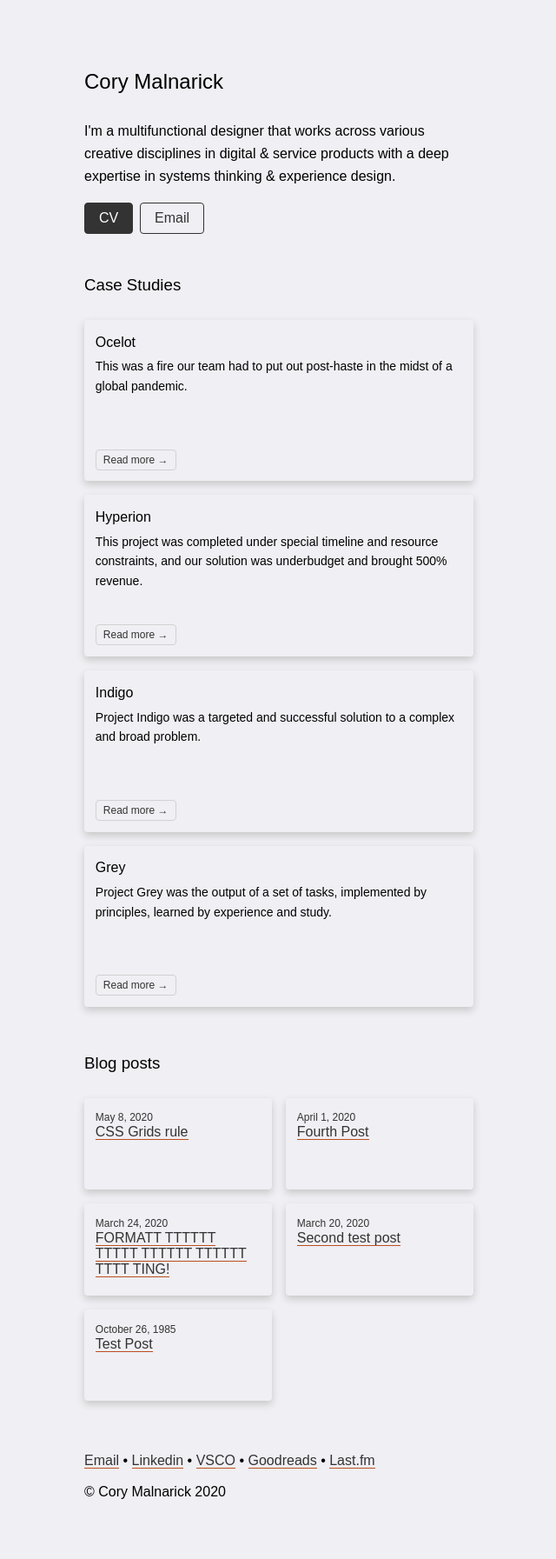
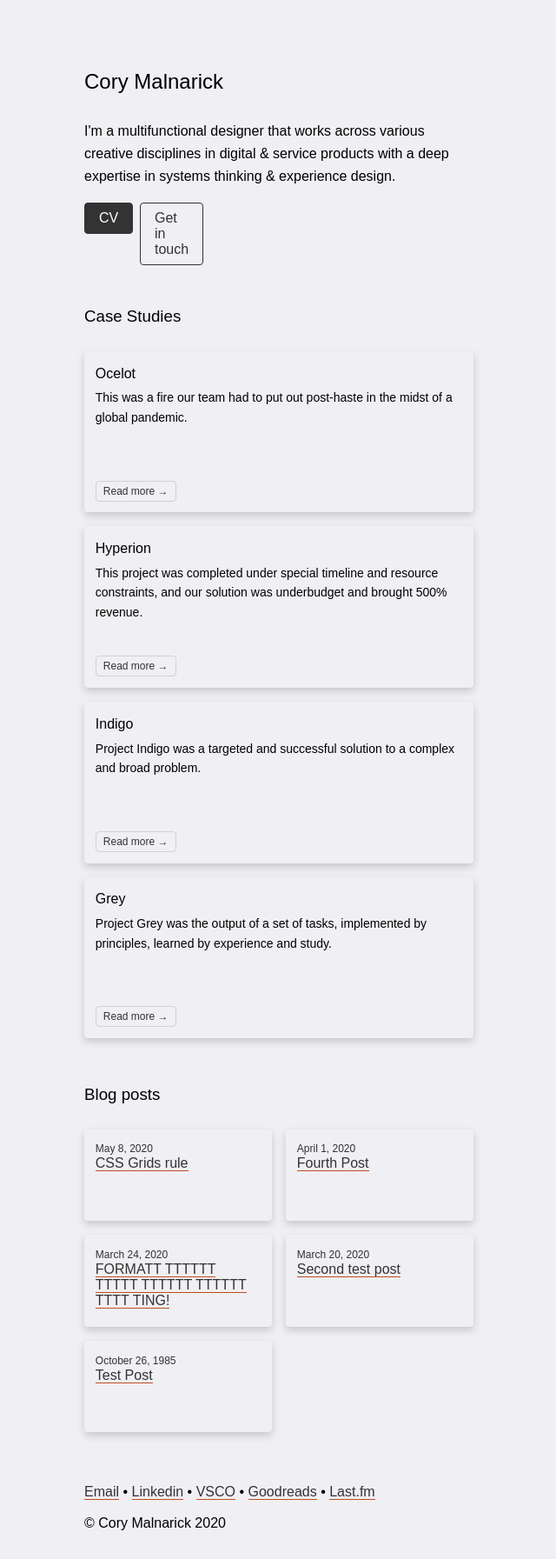
Before and after one commit to foundmonster/foundmonster.github.io, a Jekyll site: the page built from index.html, in a window 1280 px wide. Shown: the whole page at 87% size, without its empty margins (319-959 px from the left). Built offline with Jekyll 4.4.1, drawn with Linux system fonts in a browser that asks for light colours; some web fonts are replaced; before the commit the page ends 1757 px from its top, so only the background shows below that.

Commit message:
updating email CTA text

```diff
--- a/index.html
+++ b/index.html
@@ -6,7 +6,7 @@ title: Cory Malnarick
 <p>I'm a multifunctional designer that works across various creative disciplines in digital & service products with a deep expertise in systems thinking & experience design.</p><br>
 <div class="buttongrid">
 	<div><a class="button-primary" href="/CV.html">CV</a></div>
-	<div><a class="button-secondary" href="mailto:cory.malnarick@gmail.com">Email</a></div>
+	<div><a class="button-secondary" href="mailto:cory.malnarick@gmail.com">Get in touch</a></div>
 </div>
 {% comment %}
 <p>I take a multifaceted approach in my work, applying my skills in research, analysis, strategy, and design to craft real-world solutions for complicated problems that exceed the demands of the market, business, and customer.</p><br>
```
